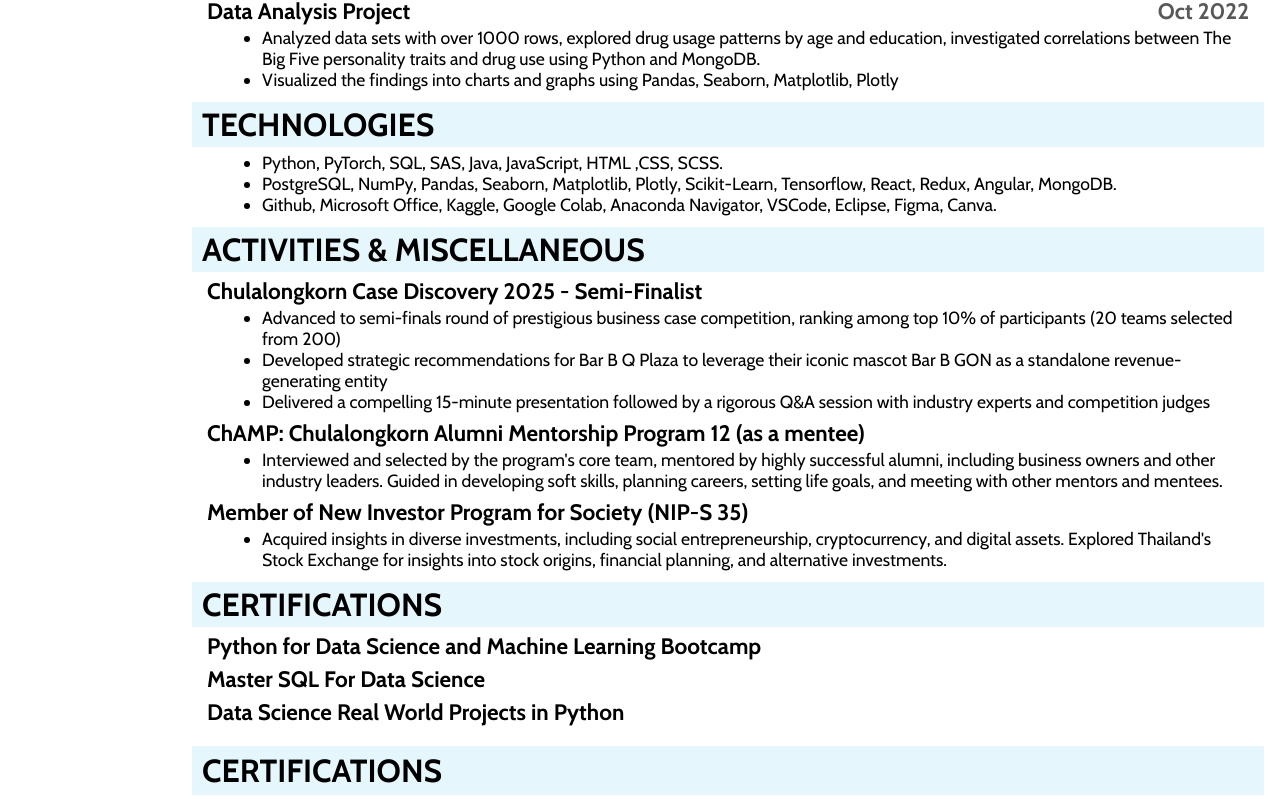
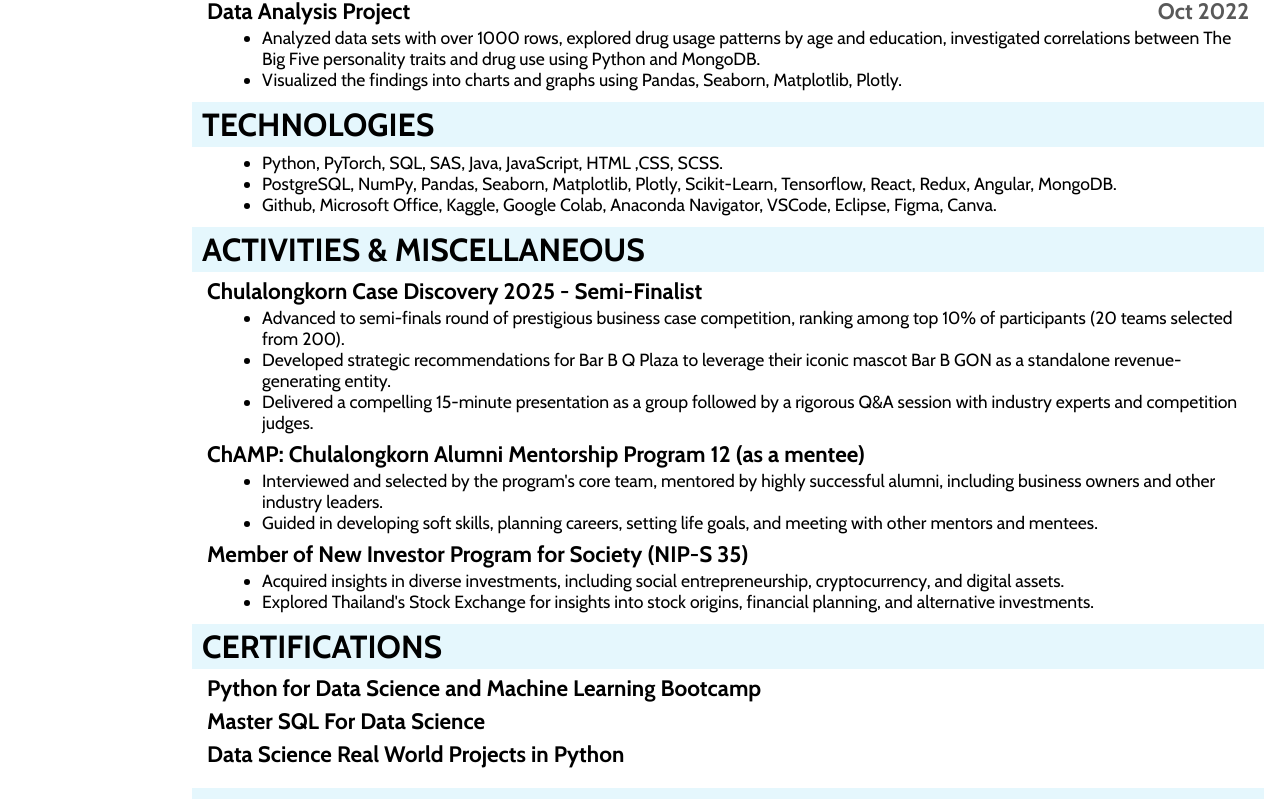
Before and after one commit to PannSengpanich/cv-application, a React (Create React App) app: page / in a window 1280 px wide. Shown: the part 909-1708 px from the top of the page. Built offline with nearby package versions, Linux system fonts and the light colour scheme.

Commit message:
Update data.js

```diff
--- a/src/data.js
+++ b/src/data.js
@@ -64,9 +64,9 @@ export const EdData = [
   {
     head: "Chulalongkorn University: ISE (International School of Engineering)",
     details: [
-      "Information and Communication Engineering (GPAX 3.63) with a B+ in Introduction to Stochastic Models",
+      "Information and Communication Engineering (GPAX 3.63) with a B+ in Introduction to Stochastic Models.",
       {
-        main: "Aerospace Engineering (2020-2022) with an A in Probability and Statistics for Engineers ",
+        main: "Aerospace Engineering (2020-2022) with an A in Probability and Statistics for Engineers.",
       },
     ],
     date: "2020-Present",
@@ -74,7 +74,7 @@ export const EdData = [
 
   {
     head: "Saint Gabriel's College",
-    details: ["Math & Science (GPAX: 3.94)"],
+    details: ["Math & Science (GPAX: 3.94)."],
     date: "2008-2020",
   },
 ];
@@ -104,7 +104,7 @@ export const ProjData = [
     head: "Data Analysis Project",
     details: [
       "Analyzed data sets with over 1000 rows, explored drug usage patterns by age and education, investigated correlations between The Big Five personality traits and drug use using Python and MongoDB. ",
-      "Visualized the findings into charts and graphs using Pandas, Seaborn, Matplotlib, Plotly",
+      "Visualized the findings into charts and graphs using Pandas, Seaborn, Matplotlib, Plotly.",
     ],
     url: "https://colab.research.google.com/drive/1pYmnTwF9VLCE29P57JlTQup9JD_9TPzP",
     date: "Oct 2022",
@@ -115,23 +115,25 @@ export const MisData = [
   {
     head: "Chulalongkorn Case Discovery 2025 - Semi-Finalist",
     details: [
-      "Advanced to semi-finals round of prestigious business case competition, ranking among top 10% of participants (20 teams selected from 200)",
-      "Developed strategic recommendations for Bar B Q Plaza to leverage their iconic mascot Bar B GON as a standalone revenue-generating entity",
-      "Delivered a compelling 15-minute presentation followed by a rigorous Q&A session with industry experts and competition judges",
+      "Advanced to semi-finals round of prestigious business case competition, ranking among top 10% of participants (20 teams selected from 200).",
+      "Developed strategic recommendations for Bar B Q Plaza to leverage their iconic mascot Bar B GON as a standalone revenue-generating entity.",
+      "Delivered a compelling 15-minute presentation as a group followed by a rigorous Q&A session with industry experts and competition judges.",
     ],
     url: "",
   },
   {
     head: "ChAMP: Chulalongkorn Alumni Mentorship Program 12 (as a mentee)",
     details: [
-      "Interviewed and selected by the program's core team, mentored by highly successful alumni, including business owners and other industry leaders. Guided in developing soft skills, planning careers, setting life goals, and meeting with other mentors and mentees.",
+      "Interviewed and selected by the program's core team, mentored by highly successful alumni, including business owners and other industry leaders.",
+      "Guided in developing soft skills, planning careers, setting life goals, and meeting with other mentors and mentees.",
     ],
     url: "",
   },
   {
     head: "Member of New Investor Program for Society (NIP-S 35)",
     details: [
-      "Acquired insights in diverse investments, including social entrepreneurship, cryptocurrency, and digital assets. Explored Thailand's Stock Exchange for insights into stock origins, financial planning, and alternative investments.",
+      "Acquired insights in diverse investments, including social entrepreneurship, cryptocurrency, and digital assets.",
+      "Explored Thailand's Stock Exchange for insights into stock origins, financial planning, and alternative investments.",
     ],
     url: "",
   },
```
